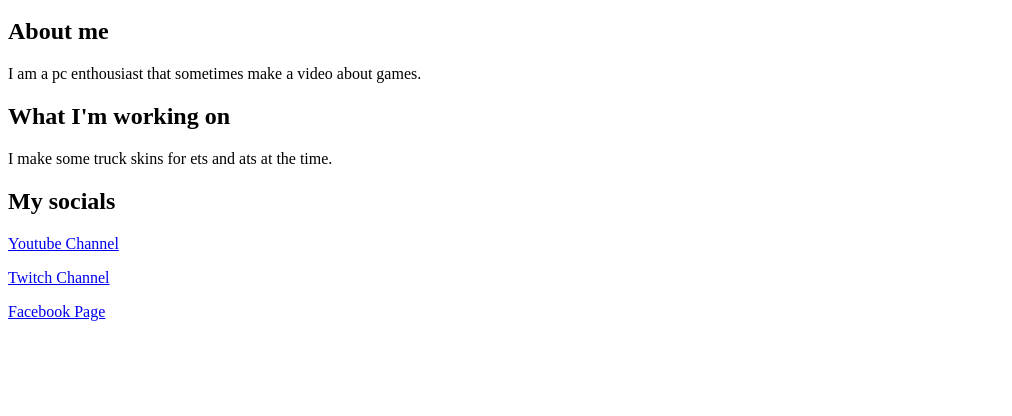
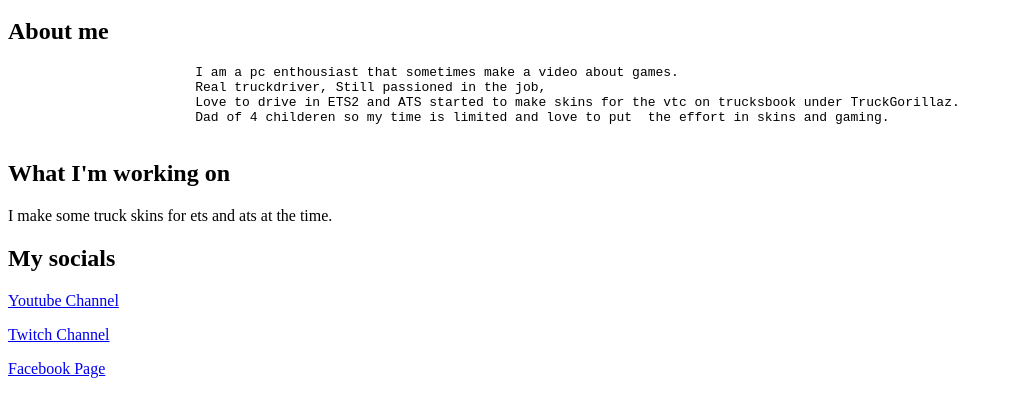
Before and after one commit to mi16driver/mywebsite, a plain HTML site: page index.html in a window 1280 px wide. Shown: the part 48-464 px from the top of the page, without its empty margins (0-1012 px from the left). Drawn offline with Linux system fonts and the light colour scheme.

Commit message:
index.html

```diff
--- a/index.html
+++ b/index.html
@@ -4,9 +4,12 @@
 	</h1>
 	<body>
 		<h2>About me</h2>
-		<p>
+		<pre>
 			I am a pc enthousiast that sometimes make a video about games.
-		</p>
+			Real truckdriver, Still passioned in the job,
+			Love to drive in ETS2 and ATS started to make skins for the vtc on trucksbook under TruckGorillaz.
+			Dad of 4 childeren so my time is limited and love to put  the effort in skins and gaming.
+		</pre>
 		<h2>What I'm working on</h2>
 		<p>
 			I make some truck skins for ets and ats at the time.
```
